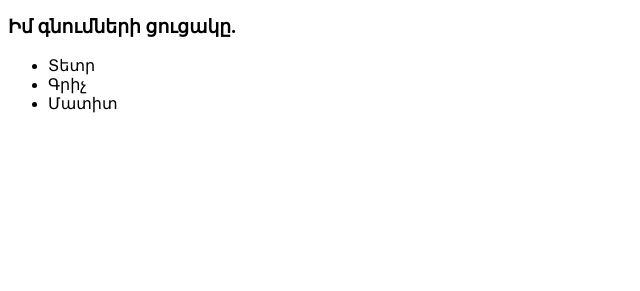
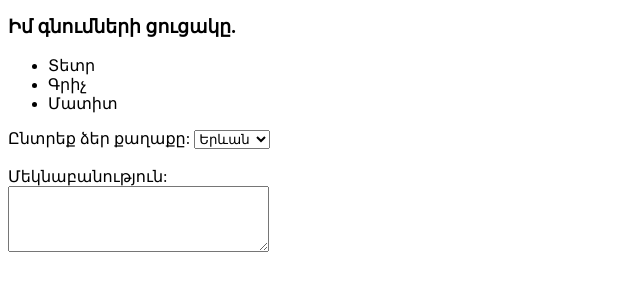
Before and after one commit to lianagharibyan73-gif/now5, a plain HTML site: page index.html in a window 1280 px wide. Shown: the part 103-394 px from the top of the page, without its empty margins (0-640 px from the left). Drawn offline with Linux system fonts and the light colour scheme.

Commit message:
Update index.html

```diff
--- a/index.html
+++ b/index.html
@@ -12,6 +12,14 @@
         <li>Գրիչ</li>
         <li>Մատիտ</li>
     </ul>
+    <label>Ընտրեք ձեր քաղաքը:</label>
+<select name="city">
+  <option value="yerevan">Երևան</option>
+  <option value="gyumri">Գյումրի</option>
+</select>
+<br><br>
+<label>Մեկնաբանություն:</label><br>
+<textarea name="message" rows="4" cols="30"></textarea>
     </body>
 </html>
       </body>
```
